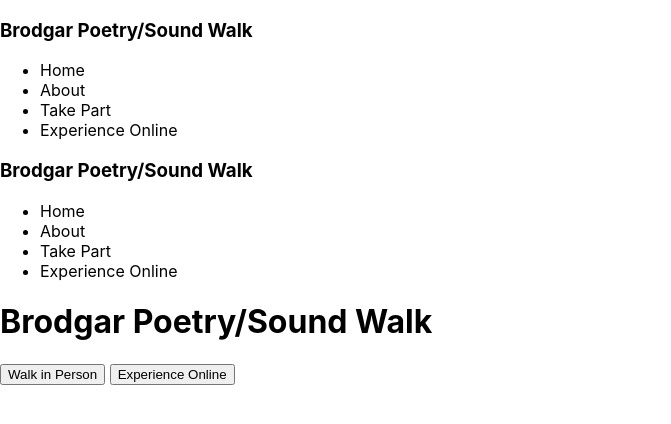
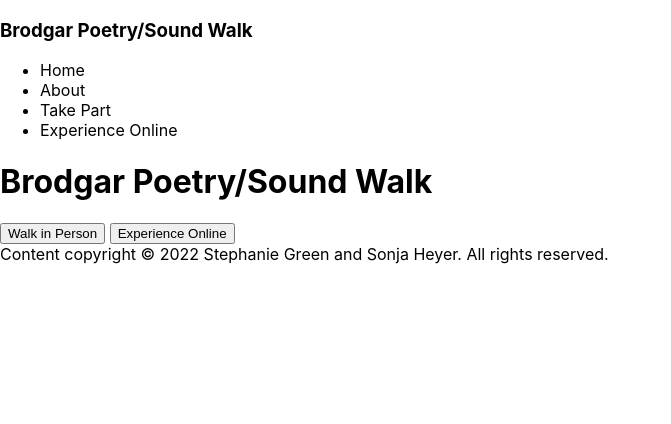
Before and after one commit to empowermint/brodgar, a Next.js app: page / in a window 1280 px wide. Shown: the top 424 px of the page, without its empty margins (0-671 px from the left). Built offline with nearby package versions, Linux system fonts and the light colour scheme.

Commit message:
Make Layout accept page data

```diff
--- a/components/Layout.js
+++ b/components/Layout.js
@@ -2,12 +2,12 @@ import Head from 'next/head';
 import Menu from './Menu';
 import Link from 'next/link';
 
-export default function Layout({ title, children, description }) {
+export default function Layout({ meta, children }) {
   return (
     <>
       <Head>
-        <title>{title}</title>
-        <meta name="description" content={description}></meta>
+        <title>{meta.title} | Brodgar Poetry/Sound Walk</title>
+        <meta name="description" content={meta.description}></meta>
       </Head>
       <header className="header">
         <Link href="./">
@@ -16,12 +16,7 @@ export default function Layout({ title, children, description }) {
         <Menu />
       </header>
       <main>{children}</main>
-      {/*Footer goes here if we decide to use one */}
+      <footer>Content copyright © { new Date(Date.now()).getFullYear() } Stephanie Green and Sonja Heyer. All rights reserved.</footer>
     </>
   )
 }
-
-Layout.defaultProps = {
-  title: 'Brodgar Poetry/Sound Walk',
-  description: 'A poetry/sound experience for Brodgar in Orkney'
-};
--- a/pages/_app.js
+++ b/pages/_app.js
@@ -1,12 +1,7 @@
 import '../styles/globals.css'
-import Layout from '../components/Layout'
 
 const App = ({ Component, pageProps }) => {
-  return (
-    <Layout>
-      <Component {...pageProps} />
-    </Layout>
-  )
+  return <Component {...pageProps} />
 }
 
 export default App
```
